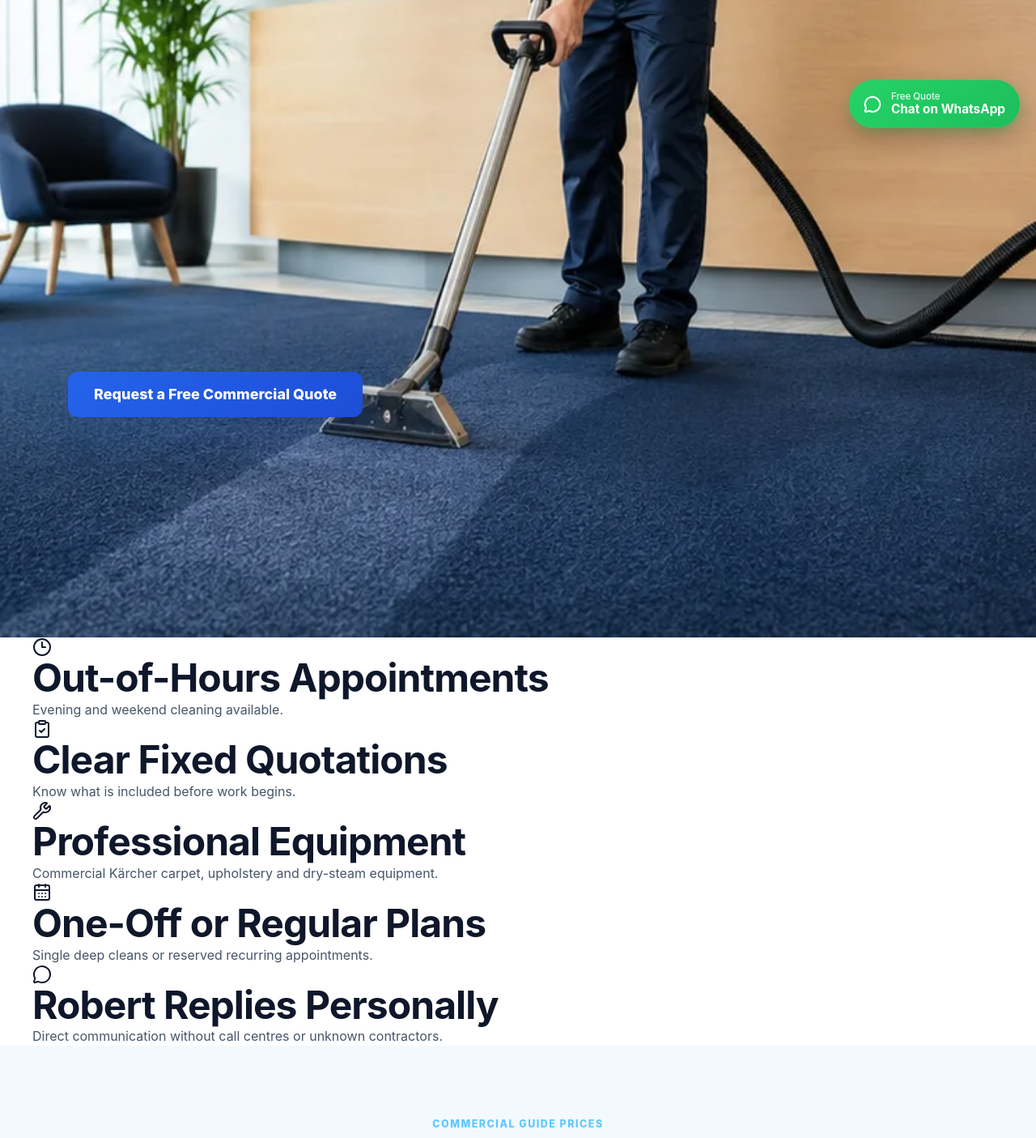
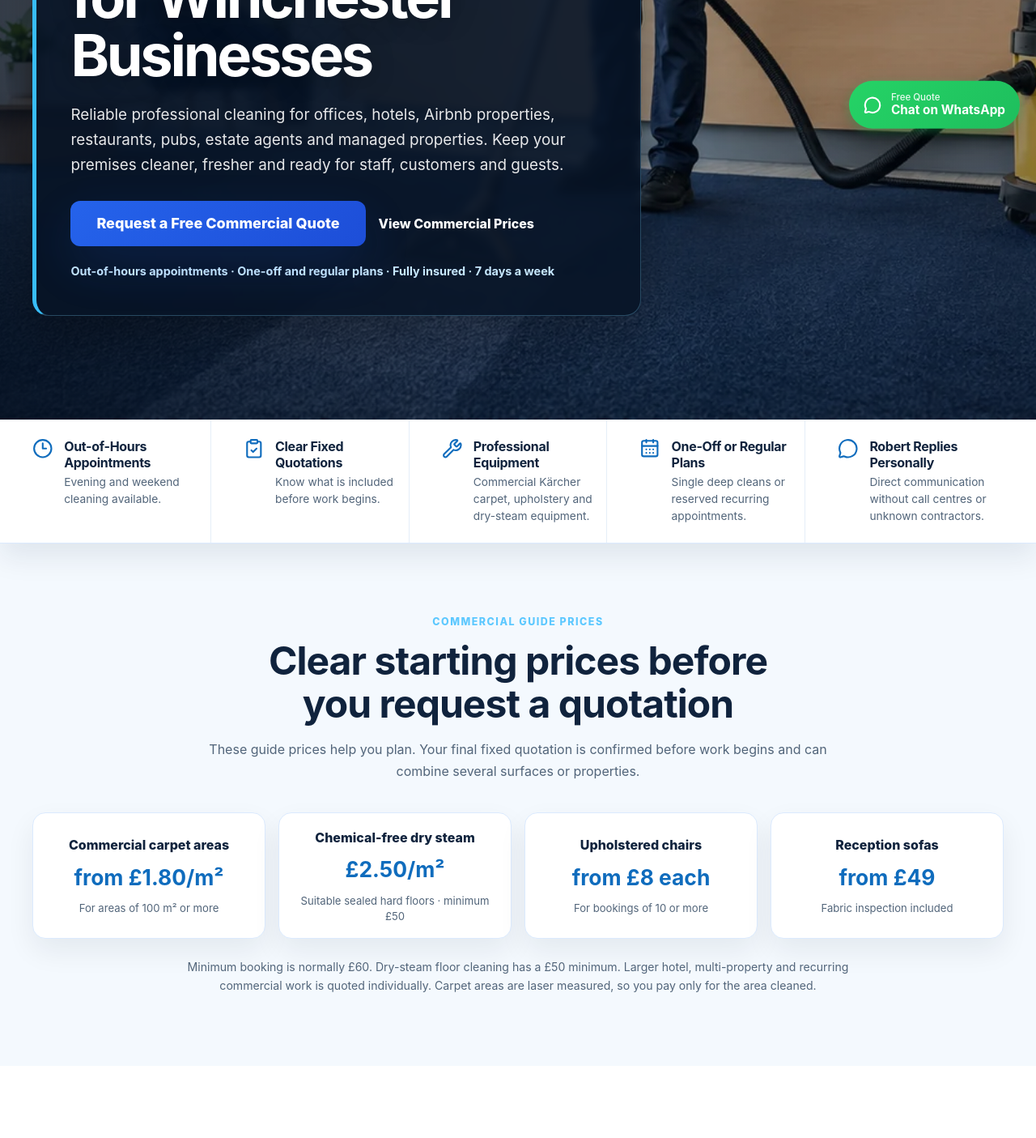
Before and after one commit to Robigo1977/ROBIGO-V5, a React (Vite) app: page /business in a window 1280 px wide. Shown: the part 620-2025 px from the top of the page at 81% size. Built offline with nearby package versions, Linux system fonts and the light colour scheme.

Commit message:
Style redesigned commercial homepage

```diff
--- a/src/pages/CommercialCleaningWinchester.module.css
+++ b/src/pages/CommercialCleaningWinchester.module.css
@@ -1,10 +1,10 @@
 .hero {
   position: relative;
   overflow: hidden;
-  min-height: min(760px, 86vh);
+  min-height: min(800px, 90vh);
   display: flex;
   align-items: center;
-  padding: clamp(5rem, 11vw, 8rem) 0;
+  padding: clamp(5.5rem, 11vw, 8rem) 0;
   background: #071426;
   color: #fff;
 }
@@ -23,7 +23,9 @@
 }
 
 .heroShade {
-  background: linear-gradient(0deg, rgba(4, 14, 29, 0.2), transparent 38%);
+  background:
+    linear-gradient(90deg, rgba(4, 14, 29, 0.8), rgba(4, 14, 29, 0.28) 65%),
+    linear-gradient(0deg, rgba(4, 14, 29, 0.28), transparent 42%);
 }
 
 .hero :global(.container) {
@@ -32,13 +34,14 @@
 }
 
 .heroContent {
-  max-width: 40rem;
-  padding: clamp(1.5rem, 4vw, 2.5rem);
+  max-width: 47rem;
+  padding: clamp(1.5rem, 4vw, 2.65rem);
   border: 1px solid rgba(125, 211, 252, 0.28);
-  border-left: 0.3rem solid #38bdf8;
-  border-radius: 1.2rem;
-  background: rgba(7, 20, 38, 0.86);
-  box-shadow: 0 24px 65px rgba(0, 0, 0, 0.28);
+  border-left: 0.32rem solid #38bdf8;
+  border-radius: 1.25rem;
+  background: rgba(7, 20, 38, 0.88);
+  box-shadow: 0 24px 65px rgba(0, 0, 0, 0.3);
+  backdrop-filter: blur(5px);
 }
 
 .heroBrand {
@@ -74,21 +77,21 @@
 }
 
 .hero h1 {
-  max-width: 43rem;
+  max-width: 46rem;
   margin: 0;
   color: #fff;
-  font-size: clamp(2.65rem, 9vw, 4.9rem);
+  font-size: clamp(2.35rem, 7vw, 4.5rem);
   letter-spacing: -0.045em;
-  line-height: 0.98;
+  line-height: 1;
   text-wrap: balance;
   text-shadow: 0 4px 30px rgba(0, 0, 0, 0.28);
 }
 
 .heroText {
-  max-width: 39rem;
+  max-width: 42rem;
   margin: 1.4rem 0 1.8rem;
   color: rgba(255, 255, 255, 0.9);
-  font-size: clamp(1.05rem, 3vw, 1.22rem);
+  font-size: clamp(1.02rem, 3vw, 1.18rem);
   line-height: 1.65;
 }
 
@@ -110,6 +113,52 @@
   color: #c7e8ff;
   font-size: 0.9rem;
   font-weight: 700;
+  line-height: 1.55;
+}
+
+.trustStrip {
+  position: relative;
+  z-index: 2;
+  border-bottom: 1px solid #dbeafe;
+  background: #fff;
+  box-shadow: 0 16px 34px rgba(15, 35, 61, 0.09);
+}
+
+.trustGrid {
+  display: grid;
+}
+
+.trustGrid article {
+  display: flex;
+  align-items: flex-start;
+  gap: 0.85rem;
+  padding: 1.25rem 0;
+  border-bottom: 1px solid #e5eef8;
+}
+
+.trustGrid article:last-child {
+  border-bottom: 0;
+}
+
+.trustGrid svg {
+  width: 1.6rem;
+  height: 1.6rem;
+  flex: 0 0 auto;
+  color: #0f6cbd;
+}
+
+.trustGrid h2 {
+  margin: 0;
+  color: #10233d;
+  font-size: 1rem;
+  line-height: 1.25;
+}
+
+.trustGrid p {
+  margin: 0.3rem 0 0;
+  color: #52657a;
+  font-size: 0.86rem;
+  line-height: 1.5;
 }
 
 .section {
@@ -117,7 +166,7 @@
 }
 
 .sectionHeader {
-  max-width: 49rem;
+  max-width: 51rem;
   margin: 0 auto 2.3rem;
   text-align: center;
 }
@@ -135,6 +184,56 @@
   line-height: 1.7;
 }
 
+.ratesSection {
+  background: #f4f9fe;
+}
+
+.rateGrid {
+  display: grid;
+  grid-template-columns: repeat(2, minmax(0, 1fr));
+  gap: 1rem;
+}
+
+.rateCard {
+  display: flex;
+  min-height: 9.5rem;
+  padding: 1.1rem;
+  flex-direction: column;
+  justify-content: center;
+  border: 1px solid #dbeafe;
+  border-radius: 1rem;
+  background: #fff;
+  box-shadow: 0 15px 35px rgba(15, 23, 42, 0.07);
+  text-align: center;
+}
+
+.rateCard p {
+  margin: 0;
+  color: #10233d;
+  font-weight: 800;
+}
+
+.rateCard strong {
+  margin: 0.55rem 0;
+  color: #0f6cbd;
+  font-size: clamp(1.25rem, 4vw, 1.65rem);
+}
+
+.rateCard span {
+  color: #52657a;
+  font-size: 0.82rem;
+  line-height: 1.45;
+}
+
+.minimum {
+  max-width: 52rem;
+  margin: 1.5rem auto 0;
+  color: #52657a;
+  font-size: 0.88rem;
+  line-height: 1.6;
+  text-align: center;
+}
+
 .audienceGrid {
   display: grid;
   gap: 1.25rem;
@@ -146,7 +245,7 @@
   border: 1px solid #dbeafe;
   border-radius: 1.35rem;
   background: #fff;
-  box-shadow: 0 22px 55px rgba(15, 35, 61, 0.16);
+  box-shadow: 0 22px 55px rgba(15, 35, 61, 0.14);
 }
 
 .audienceVisual {
@@ -160,7 +259,7 @@
   position: absolute;
   inset: 0;
   content: "";
-  background: linear-gradient(0deg, rgba(4, 14, 29, 0.55), transparent 55%);
+  background: linear-gradient(0deg, rgba(4, 14, 29, 0.58), transparent 58%);
 }
 
 .audienceVisual img {
@@ -266,64 +365,6 @@
   transition: transform 0.2s ease;
 }
 
-.audienceLink:hover span {
-  transform: translateX(0.2rem);
-}
-
-.ratesSection {
-  background: #f4f9fe;
-}
-
-.rateGrid {
-  display: grid;
-  gap: 1rem;
-}
-
-.rateCard {
-  border: 1px solid #dbeafe;
-  border-radius: 1rem;
-  background: #fff;
-  box-shadow: 0 15px 35px rgba(15, 23, 42, 0.07);
-}
-
-.rateGrid {
-  grid-template-columns: repeat(2, minmax(0, 1fr));
-}
-
-.rateCard {
-  display: flex;
-  min-height: 9.5rem;
-  padding: 1.1rem;
-  flex-direction: column;
-  justify-content: center;
-  text-align: center;
-}
-
-.rateCard p {
-  margin: 0;
-  color: #10233d;
-  font-weight: 800;
-}
-
-.rateCard strong {
-  margin: 0.55rem 0;
-  color: #0f6cbd;
-  font-size: clamp(1.25rem, 4vw, 1.65rem);
-}
-
-.rateCard span {
-  color: #52657a;
-  font-size: 0.82rem;
-}
-
-.minimum {
-  max-width: 47rem;
-  margin: 1.5rem auto 0;
-  color: #52657a;
-  font-size: 0.88rem;
-  text-align: center;
-}
-
 .plan {
   position: relative;
   overflow: hidden;
@@ -407,15 +448,29 @@
   margin-top: 1.25rem;
   color: #52657a;
   font-weight: 700;
+  line-height: 1.55;
 }
 
 @media (hover: hover) {
   .audienceCard:hover .audienceVisual img {
     transform: scale(1.035);
   }
+
+  .audienceLink:hover span {
+    transform: translateX(0.2rem);
+  }
 }
 
 @media (min-width: 700px) {
+  .trustGrid {
+    grid-template-columns: repeat(2, minmax(0, 1fr));
+    gap: 0 1.5rem;
+  }
+
+  .trustGrid article:nth-last-child(-n + 2) {
+    border-bottom: 0;
+  }
+
   .audienceGrid {
     grid-template-columns: repeat(2, minmax(0, 1fr));
   }
@@ -427,6 +482,30 @@
 }
 
 @media (min-width: 1050px) {
+  .trustGrid {
+    grid-template-columns: repeat(5, minmax(0, 1fr));
+  }
+
+  .trustGrid article {
+    min-height: 9rem;
+    padding: 1.4rem 1rem;
+    border-right: 1px solid #e5eef8;
+    border-bottom: 0;
+  }
+
+  .trustGrid article:first-child {
+    padding-left: 0;
+  }
+
+  .trustGrid article:last-child {
+    padding-right: 0;
+    border-right: 0;
+  }
+
+  .audienceGrid {
+    grid-template-columns: repeat(3, minmax(0, 1fr));
+  }
+
   .rateGrid {
     grid-template-columns: repeat(4, minmax(0, 1fr));
   }
@@ -444,23 +523,36 @@
 
 @media (max-width: 699px) {
   .hero {
-    min-height: 690px;
+    min-height: 740px;
     align-items: flex-end;
-    padding: 5.5rem 0 3.75rem;
+    padding: 5.5rem 0 3.5rem;
   }
 
   .heroImage {
-    object-position: 69% center;
+    object-position: 70% center;
   }
 
   .heroShade {
-    background: linear-gradient(0deg, rgba(4, 14, 29, 0.2), transparent 45%);
+    background: linear-gradient(0deg, rgba(4, 14, 29, 0.38), transparent 52%);
   }
 
   .heroContent {
-    padding: 1.35rem;
+    padding: 1.3rem;
     border-radius: 1rem;
-    background: rgba(7, 20, 38, 0.9);
+    background: rgba(7, 20, 38, 0.92);
+  }
+
+  .hero h1 {
+    font-size: clamp(2rem, 10vw, 3rem);
+  }
+
+  .actions {
+    align-items: stretch;
+    flex-direction: column;
+  }
+
+  .actions > a {
+    text-align: center;
   }
 
   .audienceVisual {
```
